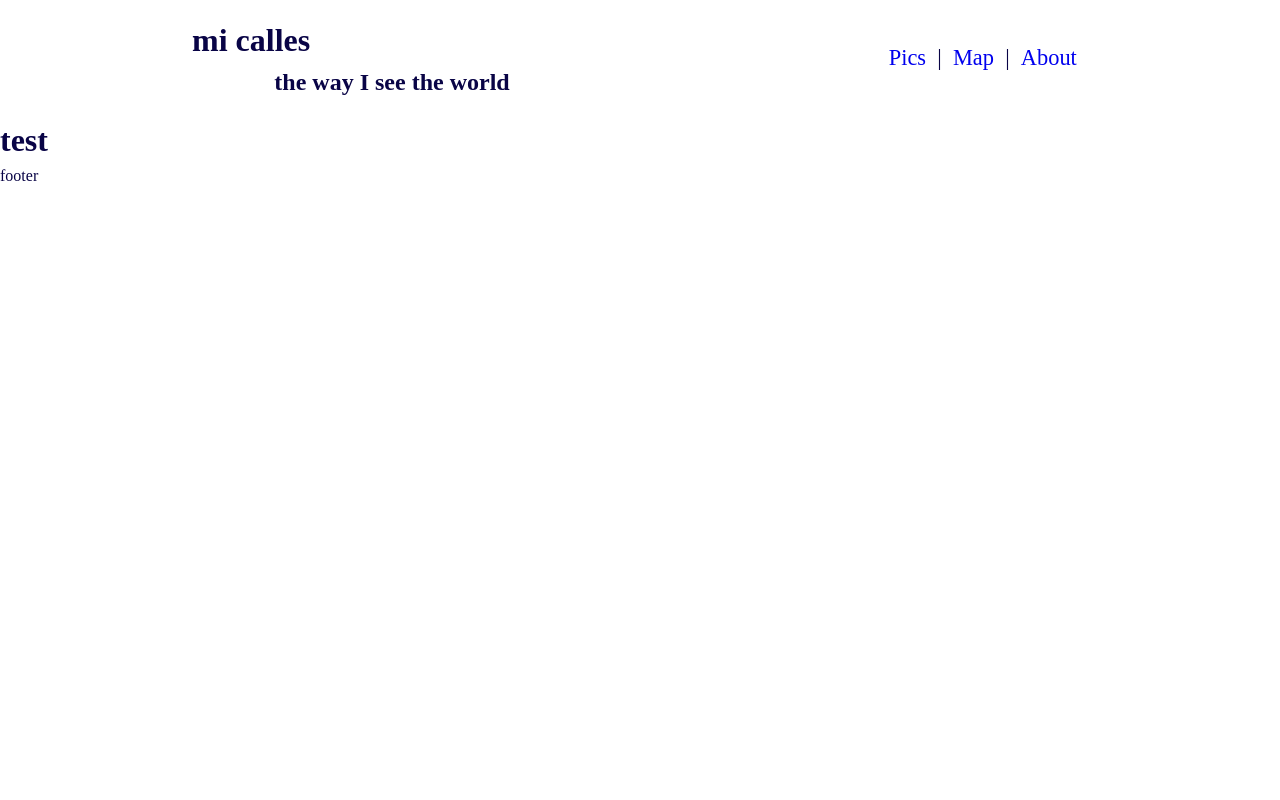
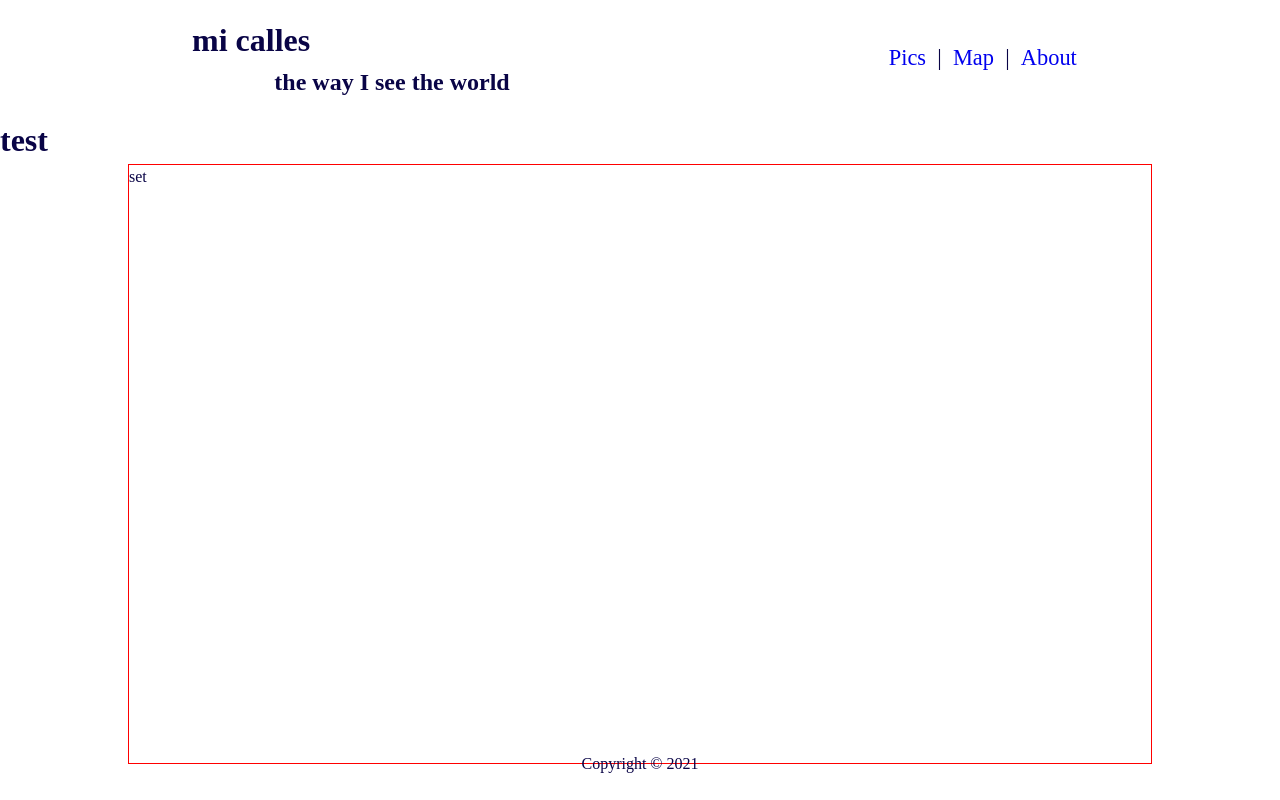
Before and after one commit to michal-krawczyk10/la-tierra, a Vue app: page / in a window 1280 px wide. Built offline with nearby package versions, Linux system fonts and the light colour scheme; a web font is replaced by a local one.

Commit message:
feat: minor

```diff
--- a/src/components/Footer.vue
+++ b/src/components/Footer.vue
@@ -1,4 +1,6 @@
-<template><footer>footer</footer></template>
+<template>
+  <footer class="footer">Copyright &copy; 2021</footer>
+</template>
 
 <script>
 export default {
@@ -6,4 +8,13 @@ export default {
 };
 </script>
 
-<style scoped lang="scss"></style>
+<style lang="scss" scoped>
+.footer {
+  position: absolute;
+  bottom: 0;
+  width: 100%;
+  height: 3rem;
+  text-align: center;
+
+}
+</style>
--- /dev/null
+++ b/src/components/Frame.vue
@@ -0,0 +1,26 @@
+<template>
+  <div class="frame">
+    <Set />
+  </div>
+</template>
+
+<script>
+import Set from "./Set";
+
+export default {
+  name: "Frame",
+  components: {
+    Set,
+  },
+};
+</script>
+
+<style lang="scss" scoped>
+.frame {
+  display: flex;
+  flex-wrap: wrap;
+  width: 80%;
+  height: 600px;
+  border: 1px solid red;
+}
+</style>
--- /dev/null
+++ b/src/components/Set.vue
@@ -0,0 +1,13 @@
+<template>
+  <div class="set">set</div>
+</template>
+
+<script>
+export default {
+  name: "Set",
+};
+</script>
+
+<style lang="scss" scoped>
+
+</style>
--- a/src/views/Home.vue
+++ b/src/views/Home.vue
@@ -1,13 +1,23 @@
 <template>
   <h1>test</h1>
-
+  <div class="container"><Frame /></div>
 </template>
 
 <script>
-// @ is an alias to /src
+
+import Frame from "../components/Frame";
 
 export default {
   name: "Home",
-  components: {},
+  components: {
+    Frame,
+  },
 };
 </script>
+<style lang="scss" scoped>
+.container {
+  display: flex;
+  justify-content: center;
+  align-items: center;
+}
+</style>
--- a/src/views/Pics.vue
+++ b/src/views/Pics.vue
@@ -1,5 +1,5 @@
 <template>
-  <h1>pics</h1>
+<h1>pics</h1>
 
 </template>
 
```
